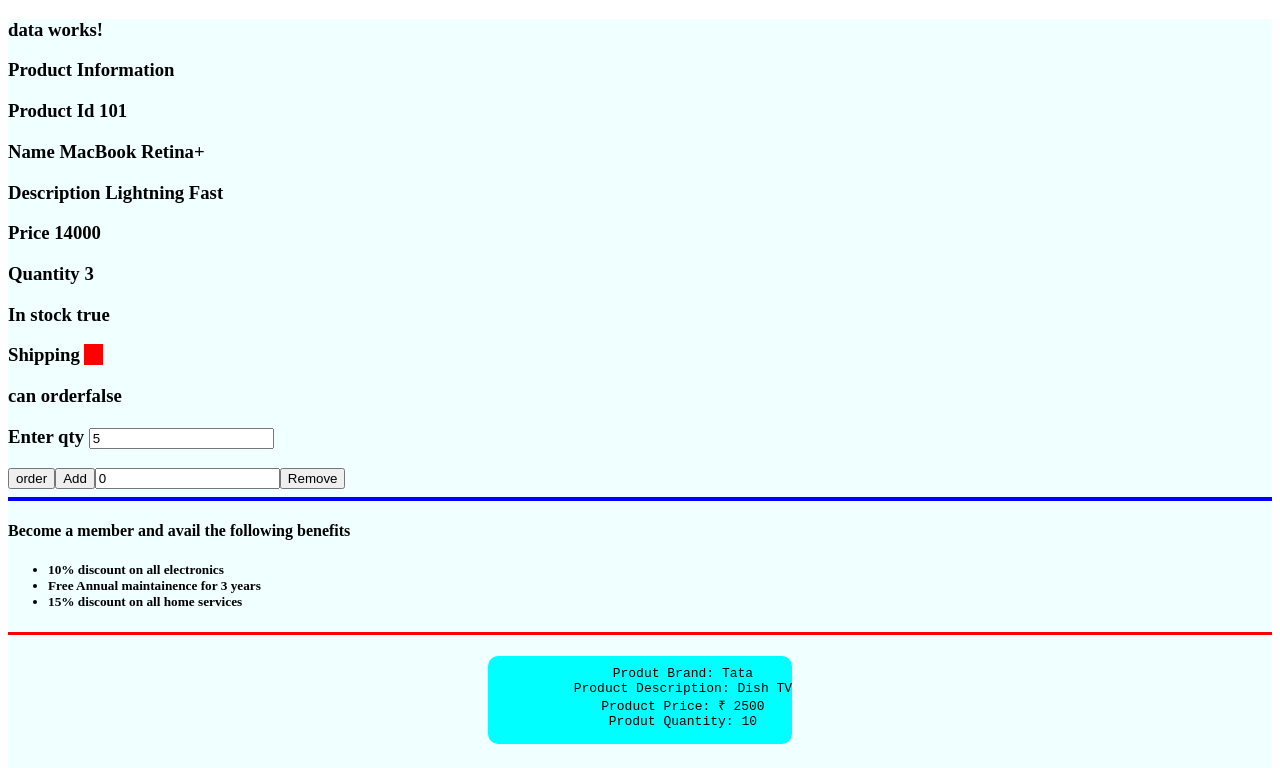
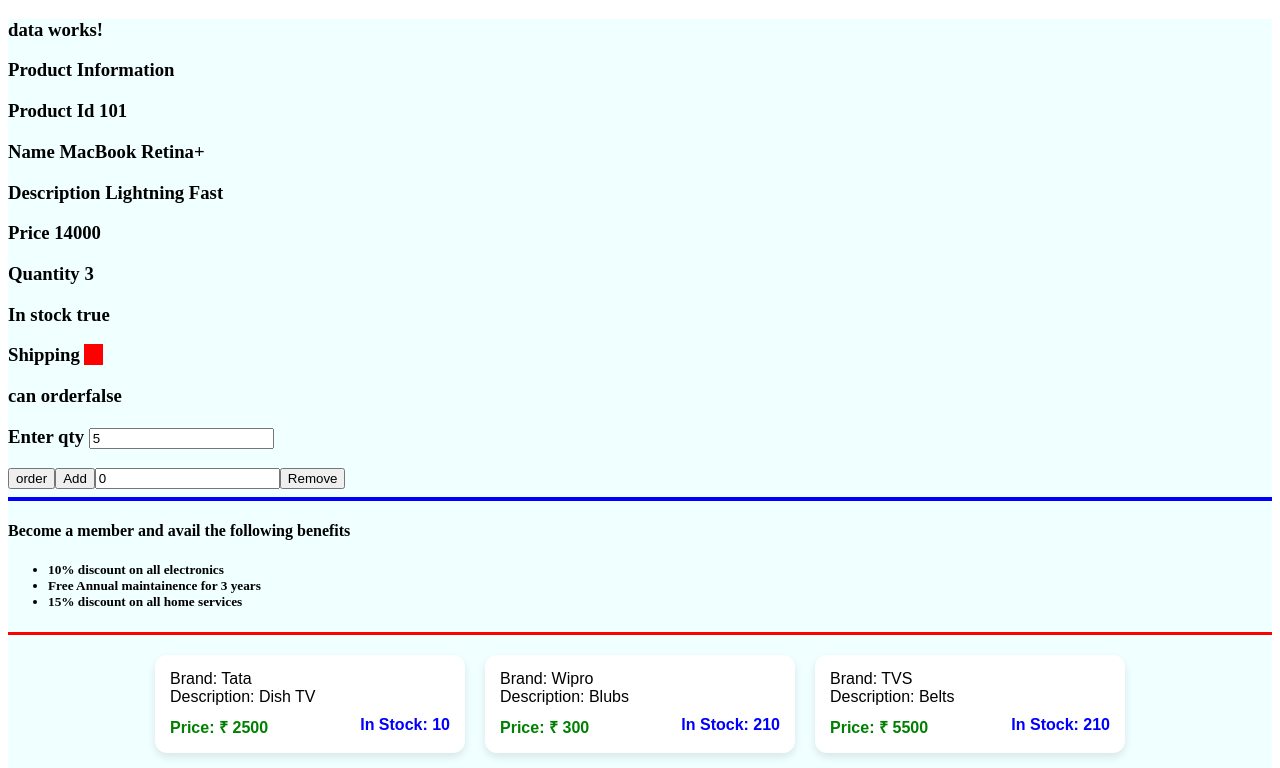
Before and after one commit to ashbel123/sample-angular-app, an Angular app: page / in a window 1280 px wide. Shown: the top 768 px of the page. Built offline with nearby package versions, Linux system fonts and the light colour scheme.

Commit message:
updating styles

```diff
--- a/src/app/data/data.component.css
+++ b/src/app/data/data.component.css
@@ -1,15 +1,72 @@
-.array{
+/* .array{
     display: flex;
     flex-direction: column;
-    /* column-count: 5; */
+    column-count: 5;
     text-align: center;
     align-items: center;
 
 
-}
-pre{
+} */
+/* pre{
     border-radius: 10px;
     text-align: center;
     padding-top: 10px;
     align-items: center;
-}
+} */
+/* Container for products (cards) */
+.card-container {
+    display: flex;
+    flex-wrap: wrap;
+    gap: 20px;
+    justify-content: center;
+    margin-top: 20px;
+  }
+
+  /* Individual card styling */
+  .card {
+    background-color: #fff;
+    border-radius: 12px; /* Rounded corners */
+    box-shadow: 0 4px 8px rgba(0, 0, 0, 0.1); /* Subtle shadow */
+    width: 280px;
+    overflow: hidden;
+    transition: transform 0.3s ease, box-shadow 0.3s ease;
+    padding: 15px;
+    font-family: 'Arial', sans-serif;
+    text-align: left;
+  }
+
+  /* Hover effect for the card */
+  .card:hover {
+    transform: translateY(-5px); /* Slight lift on hover */
+    box-shadow: 0 6px 12px rgba(0, 0, 0, 0.15); /* Stronger shadow */
+  }
+
+  /* Product brand and description */
+  .card pre {
+    background-color: #f4f4f4;
+    /* padding: 10px; */
+    border-radius: 8px;
+    color: #333;
+    font-size: 14px;
+    line-height: 1.6;
+    /* white-space: pre-wrap; */
+    /* word-wrap: break-word; */
+  }
+
+  /* Product price styling */
+  .card .product-price-qty {
+    display: flex;
+    /* text-align: justify */
+     justify-content: space-between;
+    /* align-items: ; */
+    font-size: 16px;
+    font-weight: bold;
+    margin-top: 10px;
+  }
+  .card .product-price{
+    color: green;
+  }
+
+  .card .product-qty{
+    color: blue;
+  }
--- a/src/app/data/data.component.html
+++ b/src/app/data/data.component.html
@@ -37,13 +37,33 @@
 </ng-template>
 <hr size="3" color="red"/>
 
-<div *ngFor="let product of products" class="array">
-       <pre style="background-color: aqua; color: black;">
-           Produt Brand: {{product.brand}}
-           Product Description: {{product.description}}
-           Product Price: ₹ {{product.price}}
-           Produt Quantity: {{product.qty}}
-        </pre>
+<div class="card-container">
 
+    <div *ngFor="let product of products" class="card">
+        <!-- <pre style="background-color: aqua; color: black;"> -->
+            <div class="product-brand">
+
+                 Brand: {{product.brand}}
+
+            </div>
+            <div class="product-description">
+                 Description: {{product.description}}
+
+            </div>
+            <div class="product-price-qty">
+                <span class="product-price">
+
+                    Price: ₹ {{product.price}}
+                </span>
+                <span class="product-qty">
+
+                    In Stock: {{product.qty}}
+                </span>
+            </div>
+
+        <!-- </pre> -->
+
+
+    </div>
 </div>
 </div>
```
